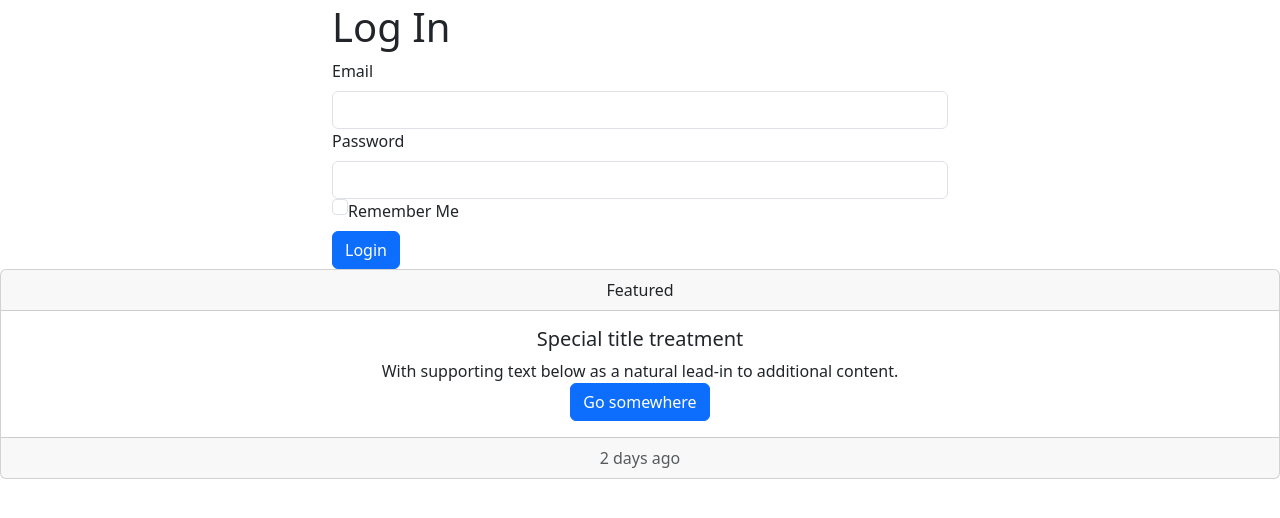
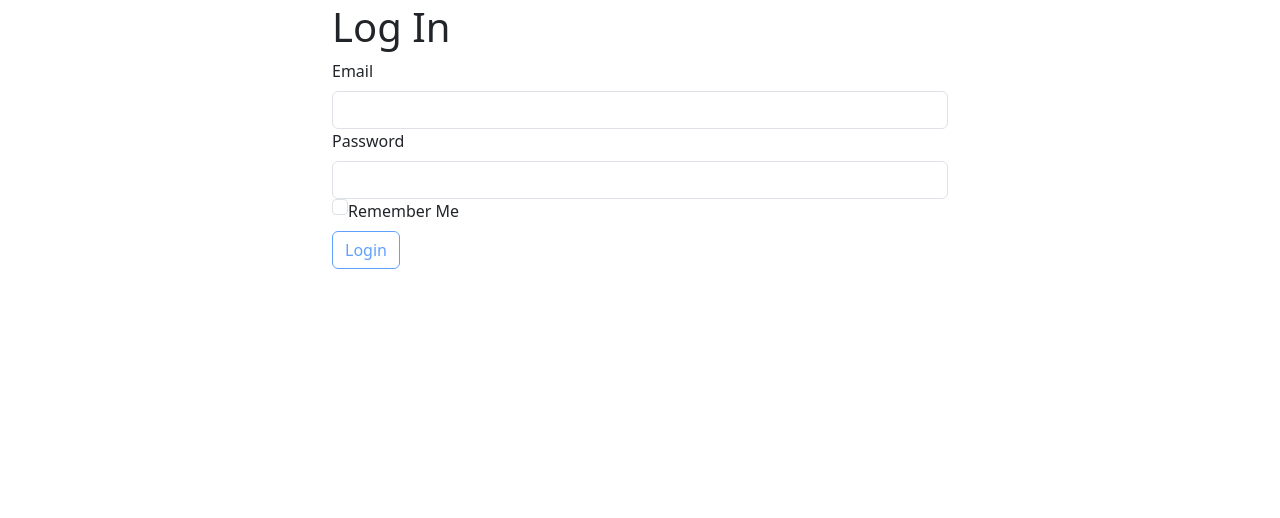
Before and after one commit to elads84/FlaskBlog, a Flask app: page /login in a window 1280 px wide. Shown: the part 123-641 px from the top of the page. Run offline with Flask 3, Linux system fonts and the light colour scheme; some libraries are stand-ins or nearby versions.

```diff
--- a/app/models.py
+++ b/app/models.py
@@ -16,7 +16,7 @@ class User(UserMixin, db.Model):
     email = db.Column(db.String(100), unique=True, nullable=False)
     password = db.Column(db.String(256))
     profile_pic = db.Column(db.String(256),
-                            default=os.path.join('static', 'profile_photos', 'default.jpg'))
+                            default=os.path.join('static', 'default.jpg'))
     posts = db.relationship("Post", backref='author', lazy=True, order_by='Post.id.desc()')
     comments = db.relationship("Comment", backref='author', lazy=True)
     likes = db.relationship("Like", backref='author', lazy=True)
--- /dev/null
+++ b/app/static/login.js
@@ -0,0 +1,31 @@
+const submitButton = document.getElementById('submitButton')
+const emailInput = document.getElementById('emailInput')
+const passwordInput = document.getElementById('passwordInput')
+
+submitButton.disabled = true;
+const emailPattern = /^[^\s@]+@[^\s@]+\.[^\s@]+$/;
+
+function toggleButton() {
+
+  if (emailPattern.test(emailInput.value)) {
+  emailInput.style.borderColor='green';
+  } else {
+  emailInput.style.borderColor='red';
+  };
+
+  if (passwordInput.value.length >= 4) {
+  passwordInput.style.borderColor='green';
+  } else {
+  passwordInput.style.borderColor='red';
+  };
+
+  if (emailInput.value.length > 0 && passwordInput.value.length > 0) {
+  submitButton.disabled = false;
+  }
+  else {
+  submitButton.disabled = true;
+  }
+};
+
+emailInput.addEventListener('input', toggleButton)
+passwordInput.addEventListener('input', toggleButton)
--- a/app/templates/base.html
+++ b/app/templates/base.html
@@ -65,23 +65,5 @@
 {% block content %}
 {% endblock %}
 
-<div class="card text-center">
-  <div class="card-header">
-    Featured
-  </div>
-  <div class="card-body">
-    <h5 class="card-title">Special title treatment</h5>
-    <p class="card-text">With supporting text below as a natural lead-in to additional content.</p>
-    <a href="#" class="btn btn-primary">Go somewhere</a>
-  </div>
-  <div class="card-footer text-body-secondary">
-    2 days ago
-  </div>
-</div>
-
-<script src="https://cdn.jsdelivr.net/npm/bootstrap@5.3.3/dist/js/bootstrap.bundle.min.js"
-        integrity="sha384-YvpcrYf0tY3lHB60NNkmXc5s9fDVZLESaAA55NDzOxhy9GkcIdslK1eN7N6jIeHz"
-        crossorigin="anonymous"></script>
-
 </body>
 </html>
--- a/app/templates/login.html
+++ b/app/templates/login.html
@@ -9,14 +9,14 @@
         {{ form.hidden_tag() }}
         <p>
             {{ form.email.label(class="form-label") }}
-            {{ form.email(class="form-control") }}
+            {{ form.email(class="form-control", id="emailInput") }}
             {% for error in form.email.errors %}
             <span style="color: red;">{{ error }}</span>
             {% endfor %}
         </p>
         <p>
             {{ form.password.label(class="form-label") }}
-            {{ form.password(class="form-control") }}
+            {{ form.password(class="form-control", id="passwordInput") }}
             {% for error in form.password.errors %}
             <span style="color: red;">{{ error }}</span>
             {% endfor %}
@@ -25,8 +25,10 @@
             {{ form.remember_me(class="form-check-input mt-0") }}{{ form.remember_me.label(class="form-label") }}
         </p>
         <p>
-            {{ form.submit(class="btn btn-primary") }}
+            {{ form.submit(class="btn btn-outline-primary", id="submitButton") }}
         </p>
     </form>
 </div>
+
+<script src="{{ url_for('static', filename='login.js') }}"></script>
 {% endblock %}
--- a/config.py
+++ b/config.py
@@ -7,7 +7,7 @@ load_dotenv()
 
 class Config:
     SECRET_KEY = os.environ.get('SECRET_KEY')
-    SQLALCHEMY_DATABASE_URI = os.environ.get('SQLALCHEMY_DATABASE_URI')
+    SQLALCHEMY_DATABASE_URI = "sqlite:///db.db"  # os.environ.get('SQLALCHEMY_DATABASE_URI')
     UPLOAD_FOLDER = 'static/profile_photos'
     MAX_CONTENT_LENGTH = 16 * 1024 * 1024
     PROFILE_PIC_WIDTH = 128
```
Also changed, not shown: instance/db.db (added).
